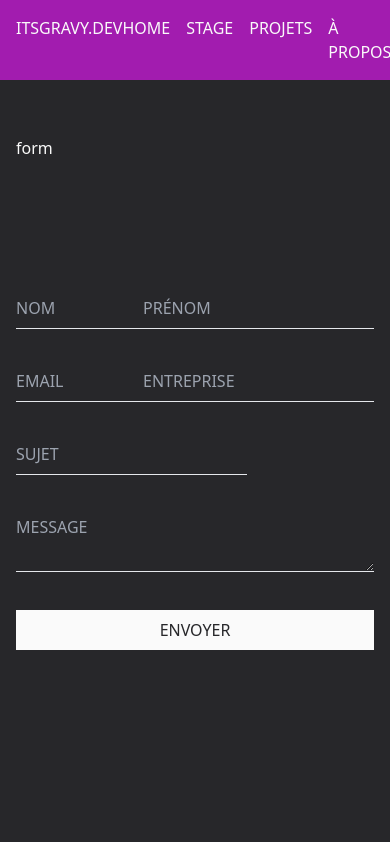
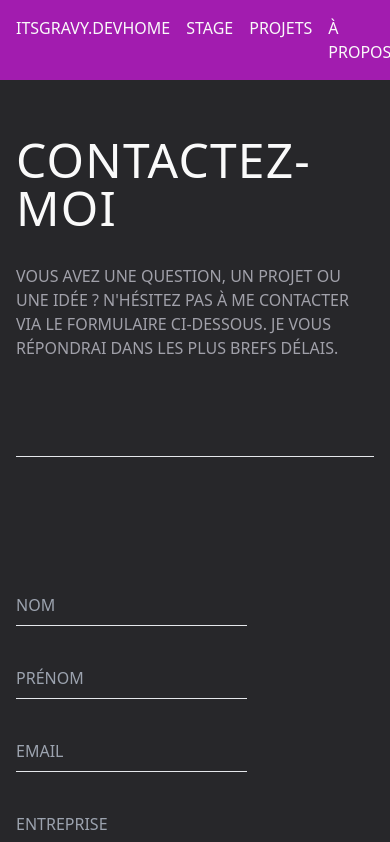
Before and after one commit to matthieuGravy/portfolio, a React (Vite) app: page /contact in a window 390 px wide. Shown: the top 842 px of the page. Built offline with nearby package versions, Linux system fonts and the light colour scheme.

Commit message:
form responsive

```diff
--- a/src/pages/Contactpage/Contactpage.tsx
+++ b/src/pages/Contactpage/Contactpage.tsx
@@ -1,6 +1,8 @@
 import { Formik, Field, Form } from "formik";
 import * as Yup from "yup";
-
+import Heading from "../../components/blocs/Heading";
+import Paragraphe from "../../components/blocs/Paragraphe";
+import Article from "../../components/blocs/Article";
 const Contactpage = () => {
   const SignupSchema = Yup.object().shape({
     nom: Yup.string()
@@ -31,7 +33,25 @@ const Contactpage = () => {
   };
   return (
     <>
-      <section className="py-24">form</section>
+      <Article
+        className="py-24"
+        children1={
+          <Heading
+            title="Contactez-moi"
+            level="h2"
+            className="md:text-7xl text-5xl font-extralight uppercase tracking-wide"
+          />
+        }
+        children2={
+          <>
+            <Paragraphe
+              className=""
+              children="Vous avez une question, un projet ou une idée ? N'hésitez pas à me contacter via le formulaire ci-dessous. Je vous répondrai dans les plus brefs délais."
+            />
+          </>
+        }
+      />
+      <hr />
       <Formik
         initialValues={{
           nom: "",
@@ -45,8 +65,8 @@ const Contactpage = () => {
         onSubmit={submitForm}
       >
         {({ errors, touched, values }) => (
-          <Form className="xl:w-1/4 mx-auto">
-            <section className="grid grid-cols-2 grid-rows-3 gap-8 py-8 ">
+          <Form className="md:w-3/5 xl:w-1/4 mx-auto py-24">
+            <section className="grid md:grid-cols-2  grid-rows-3 gap-8 py-8">
               <label className="relative">
                 <Field
                   name="nom"
@@ -63,7 +83,7 @@ const Contactpage = () => {
                   <p className="absolute text-red-500 left-1">{errors.nom}</p>
                 ) : null}
               </label>
-              <label className="relative place-self-end">
+              <label className="relative md:place-self-end">
                 <Field
                   name="prenom"
                   placeholder="Prénom"
@@ -98,7 +118,7 @@ const Contactpage = () => {
                   <p className="absolute text-red-500 left-1">{errors.email}</p>
                 ) : null}
               </label>
-              <label className="relative place-self-end">
+              <label className="relative md:place-self-end">
                 <Field
                   name="entreprise"
                   placeholder="Entreprise"
```
